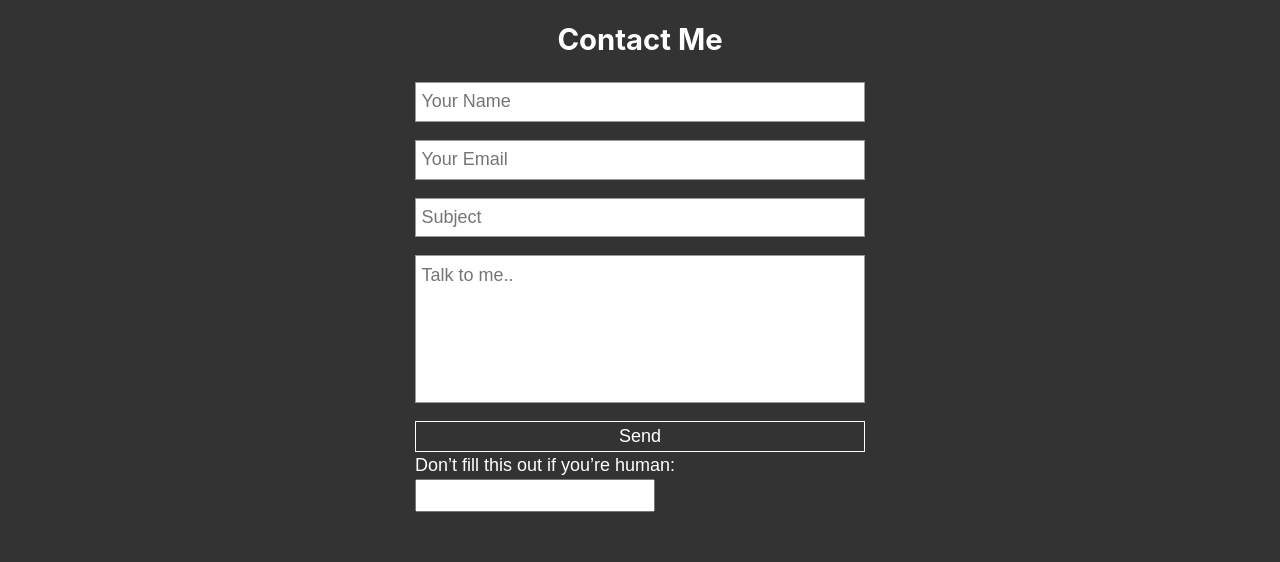
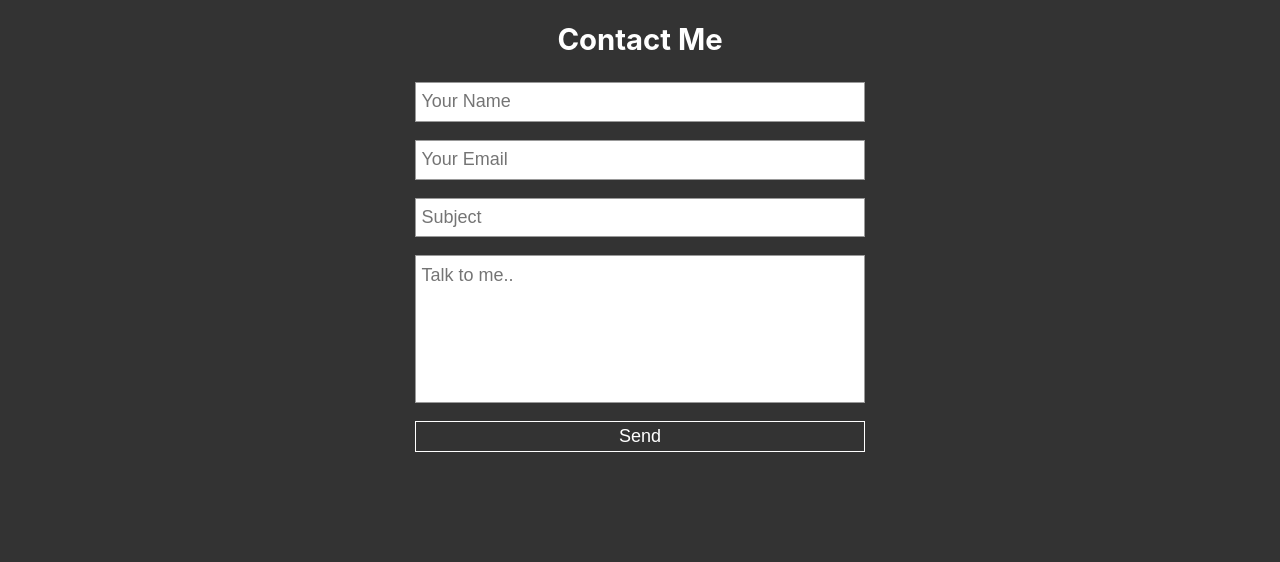
Before and after one commit to charc46/portfolio, a Gatsby site: page /contact in a window 1280 px wide. Shown: the part 135-697 px from the top of the page. Built offline with nearby package versions, Linux system fonts and the light colour scheme; Gatsby itself is replaced by a stand-in of ours; some packages are replaced by stand-ins of ours.

Commit message:
Make honeypot hidden..

```diff
--- a/src/pages/contact.js
+++ b/src/pages/contact.js
@@ -48,9 +48,7 @@
           <textarea required name='message' rows='5' cols='20' placeholder='Talk to me..' className={contactStyles.message} onChange={e => setMessage(e.target.value)} />
           <button className={contactStyles.button}>Send</button>
           <input type="hidden" name="form-name" value="contact" />
-          <p class="hidden">
-            <label>Don’t fill this out if you’re human: <input name="bot-field" /></label>
-          </p>
+          <input type='hidden' name="bot-field" placeholder="Don’t fill this out if you’re human:" />
         </form>
       </div>
     </Layout>
```
Also changed, not shown: src/pages/styles/thanks.module.scss (+4 -3 lines).
